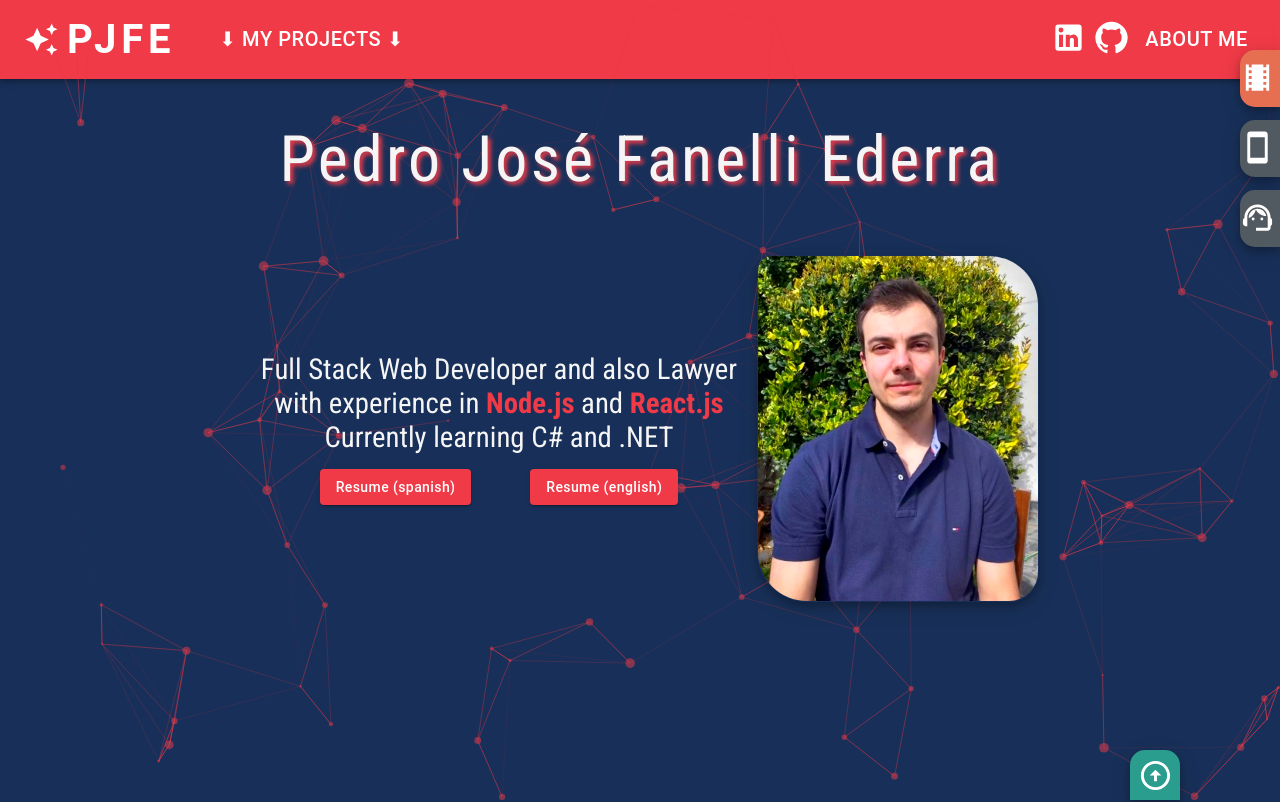
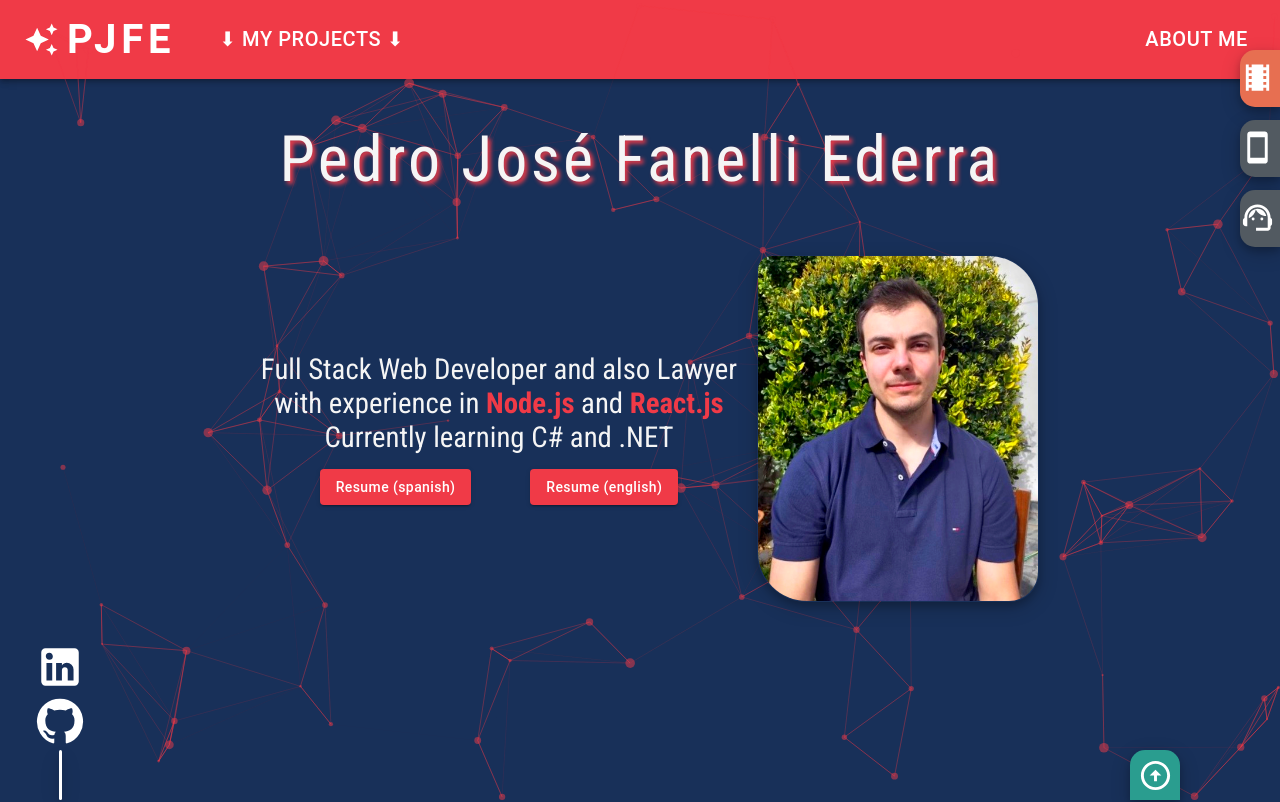
Before and after one commit to pedrofanelli/portfolio, a React (Vite) app: page / in a window 1280 px wide. Shown: the top 802 px of the page. Built offline with nearby package versions, Linux system fonts and the light colour scheme.

Commit message:
fixed buttons

```diff
--- a/src/App.tsx
+++ b/src/App.tsx
@@ -3,12 +3,14 @@ import Navbar from "./components/Navbar";
 import { Route, Routes } from "react-router";
 import Principal from "./components/Principal";
 import About from "./components/About";
+import BtnsGitLink from "./components/BtnsGitLink";
 
 function App() {
   return (
     <>
       <GetParticles />
       <Navbar />
+      <BtnsGitLink />
       <Routes>
         <Route path="/" element={<Principal />} />
         <Route path="/about" element={<About />} />
--- /dev/null
+++ b/src/components/BtnsGitLink.tsx
@@ -0,0 +1,27 @@
+import GitHubIcon from "@mui/icons-material/GitHub";
+import LinkedInIcon from "@mui/icons-material/LinkedIn";
+
+const BtnsGitLink = () => {
+  return (
+    <div className="gitLinkCont">
+        <a
+            href="https://www.linkedin.com/in/pedro-fanelli/"
+            target="_blank"
+            rel="noopener noreferrer"
+          >
+            <LinkedInIcon className="gitlink" fontSize="large" />
+          </a>
+
+          <a
+            href="https://github.com/pedrofanelli"
+            target="_blank"
+            rel="noopener noreferrer"
+          >
+            <GitHubIcon className="gitlink" fontSize="large" />
+          </a>
+          <div></div>
+    </div>
+  )
+}
+
+export default BtnsGitLink
--- a/src/components/Buttons.scss
+++ b/src/components/Buttons.scss
@@ -71,6 +71,43 @@
   transition: height 0.5s ease;
 }
 
+.gitLinkCont {
+  position: fixed;
+  bottom: 0;
+  left: 35px;
+  display: flex;
+  justify-content: center;
+  align-items: center;
+  flex-direction: column;
+  z-index: 2;
+}
+
+.gitLinkCont div {
+  color: whitesmoke;
+  height: 50px;
+  border-left: 3px solid white;
+  z-index: 1;
+  border-radius: 5px;
+  box-shadow: 0 4px 8px 0 rgba(0, 0, 0, 0.2), 0 6px 20px 0 rgba(0, 0, 0, 0.19);
+}
+
+.gitLinkCont a {
+  color: white;
+  z-index: 1;
+}
+
+.gitLinkCont a {
+  .gitlink {
+    font-size: 50px;
+  }
+}
+
+.gitLinkCont a:hover {
+  .gitlink {
+    opacity: 0.9;
+  }
+}
+
 @media screen and (max-width: 500px) {
   #btn4 {
     right: 10px;
@@ -96,4 +133,7 @@
   #btn3 {
     top: 160px;
   }
+  .gitLinkCont {
+    left: 10px;
+  }
 }
--- a/src/components/Navbar.tsx
+++ b/src/components/Navbar.tsx
@@ -15,8 +15,6 @@ import "./Navbar.scss";
 import transitionOpacity from "../utils/transitionOpacity";
 import { Link } from "@mui/material";
 import { useNavigate } from "react-router";
-import GitHubIcon from "@mui/icons-material/GitHub";
-import LinkedInIcon from "@mui/icons-material/LinkedIn";
 
 function Navbar() {
   const navigate = useNavigate();
@@ -127,10 +125,10 @@ function Navbar() {
               ))}
             </Menu>
           </Box>
-          {/* <AutoAwesomeIcon
+          <AutoAwesomeIcon
             sx={{ display: { xs: "flex", md: "none" }, mr: 1 }}
             fontSize="large"
-          /> */}
+          />
           <Typography
             variant="h5"
             noWrap
@@ -169,6 +167,7 @@ function Navbar() {
                   color: "white",
                   display: "block",
                   fontSize: "20px",
+                  ":hover": { textShadow: "1px 1px 4px white" }
                 }}
               >
                 ⬇ My Projects ⬇
@@ -213,26 +212,9 @@ function Navbar() {
             </Menu>
           </Box>
 
-          <a
-            href="https://www.linkedin.com/in/pedro-fanelli/"
-            target="_blank"
-            rel="noopener noreferrer"
-            style={{ color: "white" }}
-          >
-            <LinkedInIcon sx={{ flexGrow: 0, mr: 1 }} fontSize="large" />
-          </a>
-
-          <a
-            href="https://github.com/pedrofanelli"
-            target="_blank"
-            rel="noopener noreferrer"
-            style={{ color: "white" }}
-          >
-            <GitHubIcon sx={{ flexGrow: 0, mr: 1 }} fontSize="large" />
-          </a>
-
           <Box sx={{ flexGrow: 0 }}>
             <Button
+              id="myProjects"
               onClick={handleAboutBtn}
               sx={{
                 my: 2,
--- a/src/index.css
+++ b/src/index.css
@@ -79,9 +79,27 @@ button:focus-visible {
   -webkit-text-size-adjust: 100%;
   box-sizing: border-box;
   height: "auto";
+  scroll-behavior: smooth;
 }
 
 body {
   margin: 0;
   padding: 0;
 }
+
+/* width */
+::-webkit-scrollbar {
+  width: 15px;
+}
+
+/* Track */
+::-webkit-scrollbar-track {
+  box-shadow: inset 0 0 5px grey;
+  border-radius: 10px;
+}
+
+/* Handle */
+::-webkit-scrollbar-thumb {
+  background: #f03a47;
+  border-radius: 10px;
+}
```
